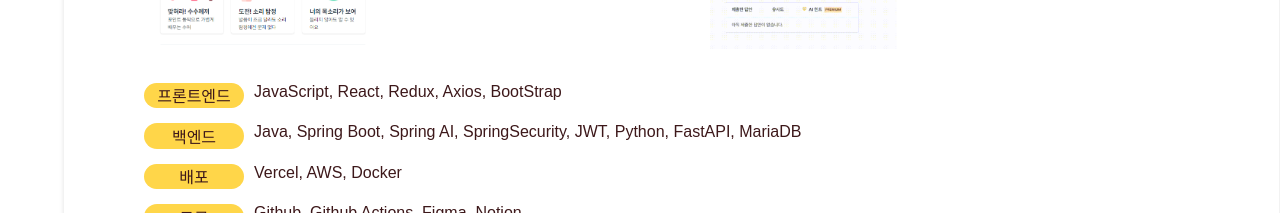
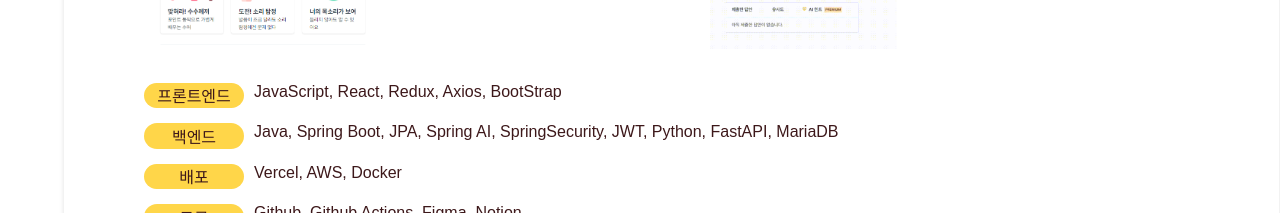
Before and after one commit to ddalla0425/portfolio_, a React (Create React App) app: page / in a window 1280 px wide. Shown: the part 8100-8313 px from the top of the page. Built offline with nearby package versions, Linux system fonts and the light colour scheme; a web font is replaced by a local one.

Commit message:
문구 수정

```diff
--- a/src/pages/Section_3.js
+++ b/src/pages/Section_3.js
@@ -35,7 +35,7 @@ function Section_3(){
                     </dl>
                     <dl>
                         <dt>백엔드</dt>
-                        <dd>Java, Spring Boot, Spring AI, SpringSecurity, JWT, Python, FastAPI, MariaDB</dd>
+                        <dd>Java, Spring Boot, JPA, Spring AI, SpringSecurity, JWT, Python, FastAPI, MariaDB</dd>
                     </dl>
                     <dl>
                         <dt>배포</dt>
```
